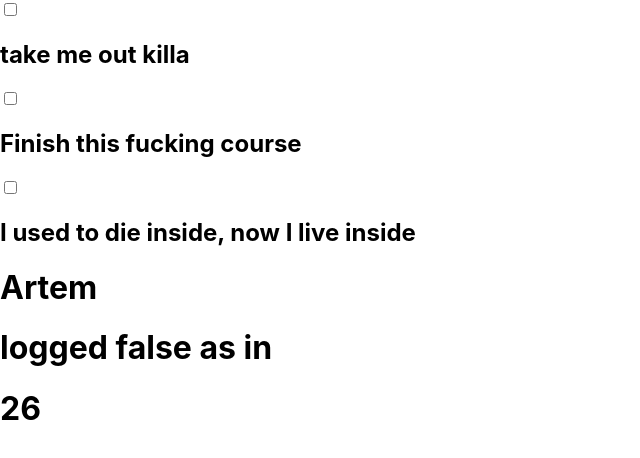
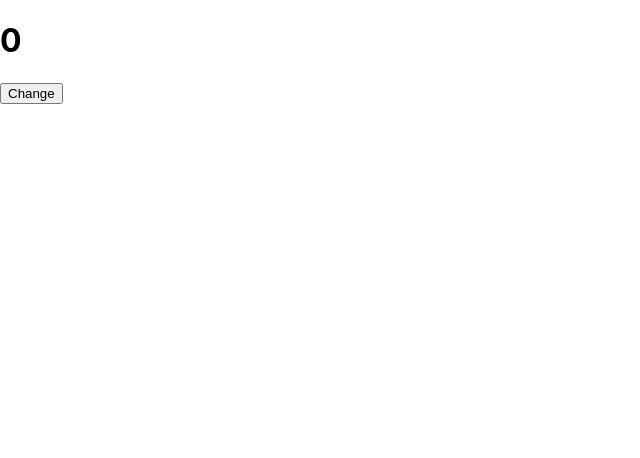
Before and after one commit to Reroot/ToDoListReact, a React (Create React App) app: page / in a window 1280 px wide. Shown: the top 458 px of the page, without its empty margins (0-640 px from the left). Built offline with nearby package versions, Linux system fonts and the light colour scheme.

Commit message:
state maniplulation added

```diff
--- a/src/App.js
+++ b/src/App.js
@@ -13,29 +13,42 @@ export class App extends Component {
 	constructor() {
 		super();
 		this.state = {
-			name: "Artem",
-			age: "26",
-			answer: "This is a state check",
-			log: true
+			count: 0
 		};
+
+		this.handelClick = this.handelClick.bind(this);
+		// this.state = {
+		// 	name: "Artem",
+		// 	age: "26",
+		// 	answer: "This is a state check",
+		// 	log: true
+		// };
 	}
+	handelClick() {
+		this.setState((prevState) => {
+			return {
+				count: prevState.count + 1
+			};
+		});
+	}
+
 	//passing down state is like passing down props within a componet tag</>
 	//the difference is the reference to the this keyword
 	render() {
-		let wordDisplay;
-		if (this.state.log === false) {
-			wordDisplay = "logged false as out";
-		} else {
-			wordDisplay = "logged false as in";
-		}
-
+		// let wordDisplay;
+		// if (this.state.log === false) {
+		// 	wordDisplay = "logged false as out";
+		// } else {
+		// 	wordDisplay = "logged false as in";
+		// }
 		return (
 			<div>
-				{toDoItemsArray}
+				<h1>{this.state.count}</h1>
+				<button onClick={this.handelClick}>Change</button>
+				{/* {toDoItemsArray}
 				<h1>{this.state.log ? this.state.name : this.state.answer}</h1>
 				<h1>{wordDisplay}</h1>
-
-				<h1>{this.state.age}</h1>
+				<h1>{this.state.age}</h1> */}
 			</div>
 		);
 	}
```
